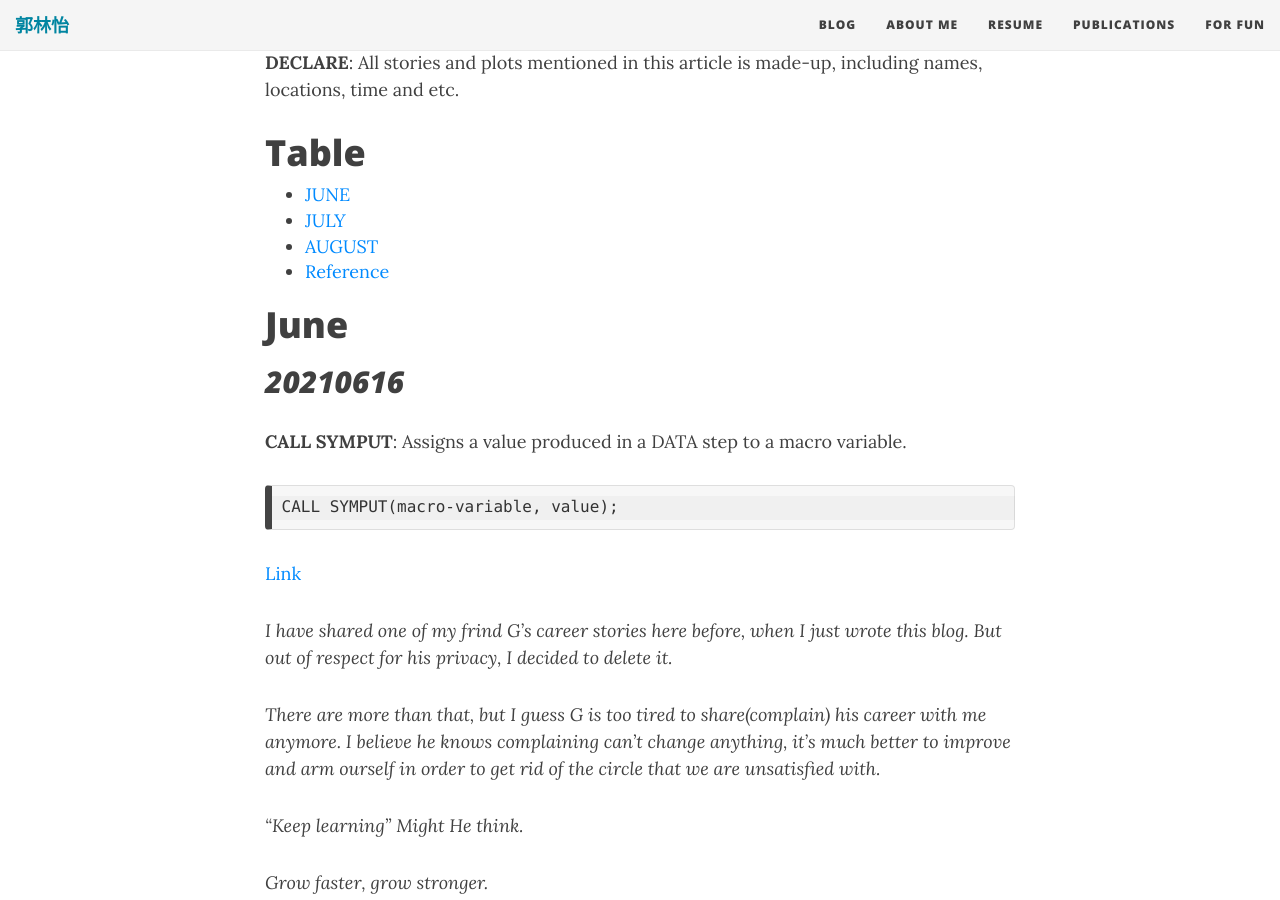
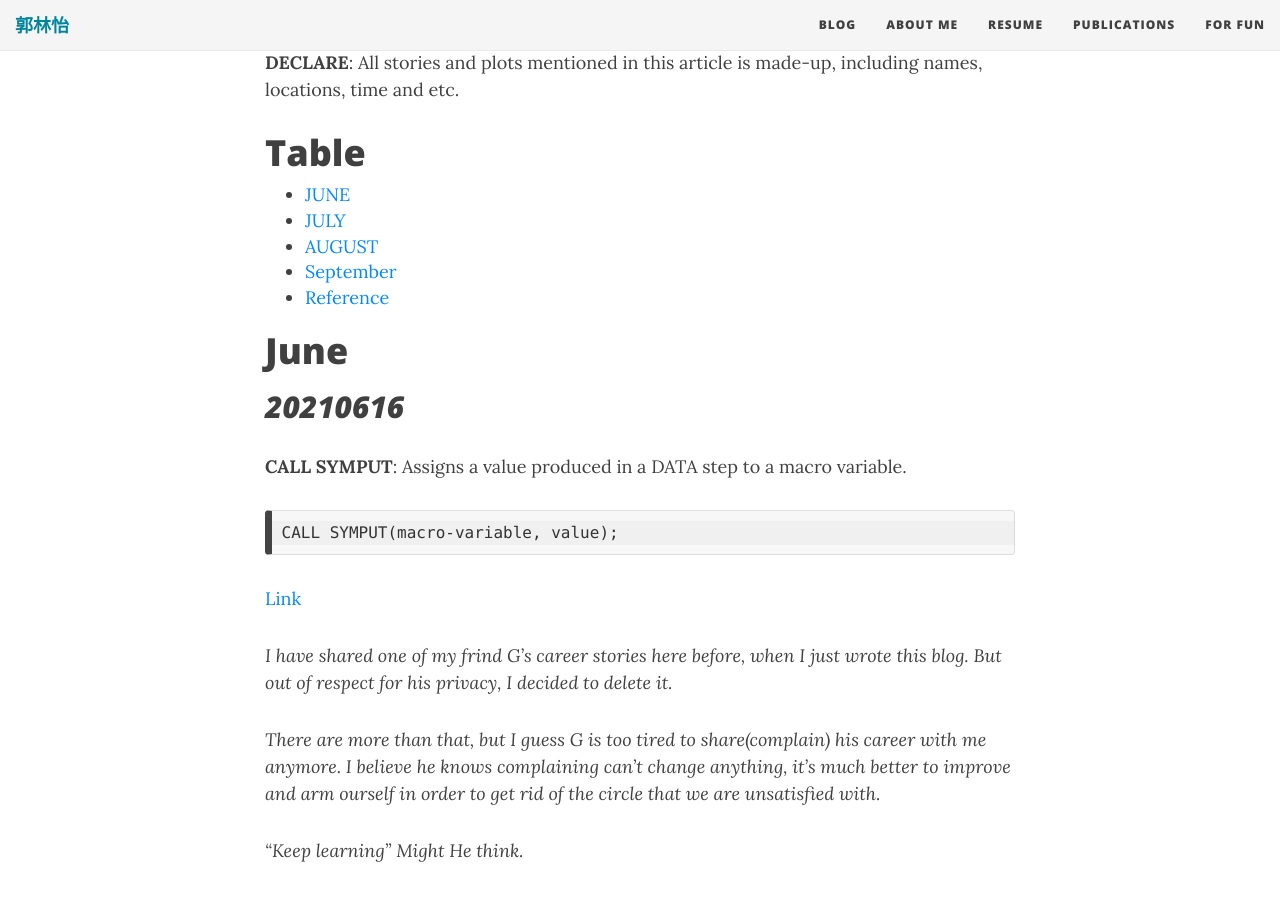
Before and after one commit to LinyiGuo96/LinyiGuo96.github.io, a Jekyll site: the page built from _posts/2021-06-16-SAS-Clinical-Trial-Study-Notes.md, in a window 1280 px wide and 900 px high, scrolled down 610 px. Built offline with Jekyll 4.4.1, drawn with Linux system fonts in a browser that asks for light colours; nearby versions of some CDN libraries; comment, search, counter and statistics services are not loaded.

Commit message:
Update 2021-06-16-SAS-Clinical-Trial-Study-Notes.md

```diff
--- a/_posts/2021-06-16-SAS-Clinical-Trial-Study-Notes.md
+++ b/_posts/2021-06-16-SAS-Clinical-Trial-Study-Notes.md
@@ -15,6 +15,7 @@
 - [JUNE](#june)
 - [JULY](#july)
 - [AUGUST](#august)
+- [September](#september)
 - [Reference](#reference)
 
 # June
@@ -655,8 +656,9 @@
 
 **PROC PRINTTO <options>; **: Defines destinations, other than ODS destinations, for SAS procedure output and for the SAS log.
 
+# September
 
-# Update Spet 15, 2021
+## Update Spet 15, 2021
 
 I have stopped taking notes for a while, but this doesn't mean I didn't learn anything new in the past few days. On the contrary, I think I may have learned more and become more practiced with SAS clinical programming jobs. But after thinking twice, I still decide to make some changes because I realized I am not in favour of my current job and the environment. If possible, I would take some time to record what happened in the last few months.
 
```
